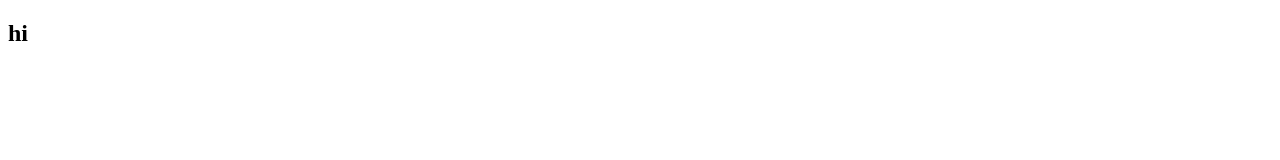
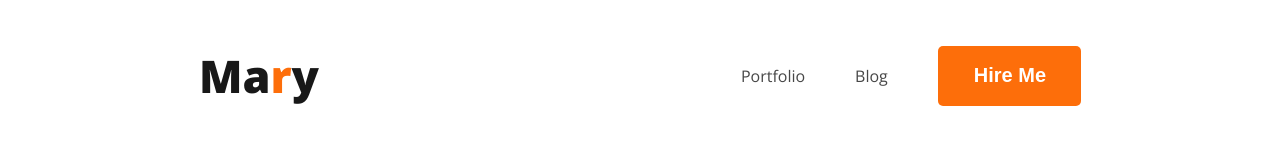
Before and after one commit to anikshajol/developer-portfolio, a plain HTML site: page index.html in a window 1280 px wide. Drawn offline with nearby package versions, Linux system fonts and the light colour scheme.

Commit message:
navbar complete

```diff
--- a/index.html
+++ b/index.html
@@ -4,11 +4,29 @@
     <meta charset="UTF-8" />
     <meta name="viewport" content="width=device-width, initial-scale=1.0" />
     <title>Developer Portfolio</title>
+
+    <!-- google fonts -->
+    <link rel="preconnect" href="https://fonts.googleapis.com" />
+    <link rel="preconnect" href="https://fonts.gstatic.com" crossorigin />
+    <link
+      href="https://fonts.googleapis.com/css2?family=Open+Sans:wght@400;800&display=swap"
+      rel="stylesheet"
+    />
+
+    <!-- style  -->
+    <link rel="stylesheet" href="style.css" />
   </head>
   <body>
     <!-- header section start -->
     <header>
-      <h2>hi</h2>
+      <nav>
+        <h2 class="nav-title">Ma<span class="text-primary">r</span>y</h2>
+        <ul>
+          <li><a href="portfolio.html">Portfolio</a></li>
+          <li><a href="Blog">Blog</a></li>
+          <li><button class="btn-primary">Hire Me</button></li>
+        </ul>
+      </nav>
     </header>
     <!-- header section end -->
     <!-- main section start -->
--- /dev/null
+++ b/style.css
@@ -0,0 +1,44 @@
+/* common shared style */
+
+body {
+  font-family: "Lato", "sans-serif";
+  font-family: "Open Sans", sans-serif;
+}
+.text-primary {
+  color: #fd6e0a;
+}
+.btn-primary {
+  border-radius: 5px;
+  background: #fd6e0a;
+  color: white;
+  border: 0;
+  font-size: 20px;
+  font-style: normal;
+  font-weight: 700;
+  padding: 18px 35px 19px 36px;
+}
+/* nav related styles */
+
+nav {
+  display: flex;
+  justify-content: space-around;
+  align-items: center;
+}
+
+.nav-title {
+  color: #181818;
+  font-size: 45px;
+  font-weight: 800;
+}
+
+nav > ul {
+  display: flex;
+  align-items: center;
+  list-style: none;
+}
+
+nav > ul li a {
+  color: #474747;
+  text-decoration: none;
+  margin-right: 50px;
+}
```
